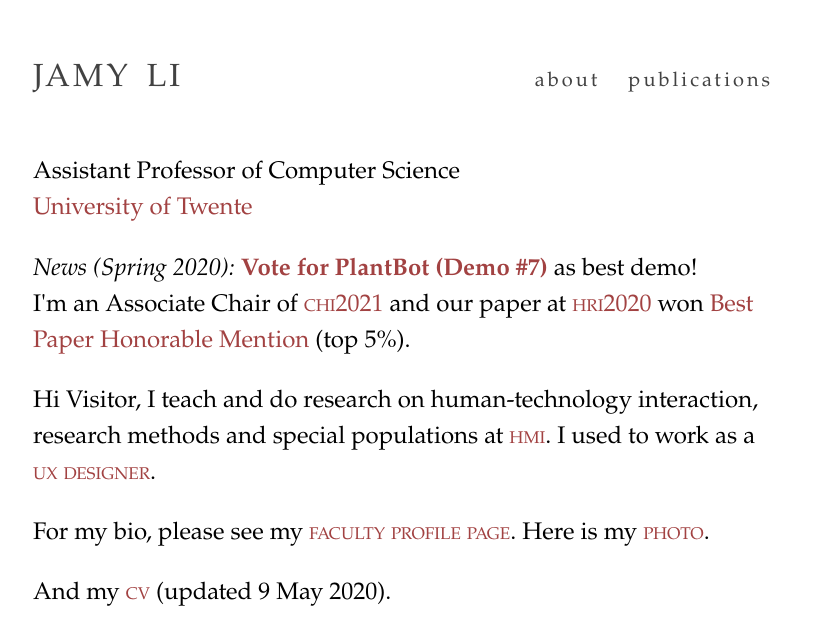
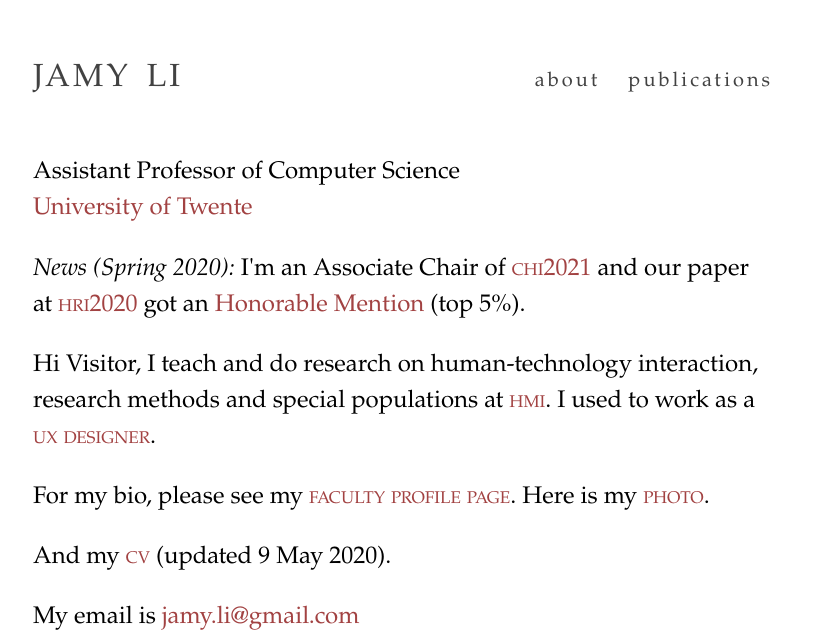
Before and after one commit to jcrewman/jcrewman.github.io, a plain HTML site: page index.html in a window 1280 px wide. Shown: the top 639 px of the page, without its empty margins (237-1073 px from the left). Drawn offline with Linux system fonts and the light colour scheme; a web font is replaced by a local one.

Commit message:
remove news

```diff
--- a/index.html
+++ b/index.html
@@ -59,7 +59,7 @@
 <p> Assistant Professor of Computer Science<br>
      <a href="https://utwente.nl">University of Twente </a></p>
 
-<p> <span style="font-style: italic;"> News (Spring 2020):</span> <a href="https://robohub.org/audience-choice-hri-2020-demo/"><b>Vote for PlantBot (Demo #7)</b></a> as best demo!<br>I'm an Associate Chair of <a class="smallcaps" href="http://chi2021.acm.org/">chi2021</a> and our paper at <a class="smallcaps" href="http://humanrobotinteraction.org/2020/">hri2020</a> won <a href="https://dl.acm.org/doi/abs/10.1145/3319502.3374790">Best Paper Honorable Mention</a> (top 5%).
+<p> <span style="font-style: italic;"> News (Spring 2020): </span>I'm an Associate Chair of <a class="smallcaps" href="http://chi2021.acm.org/">chi2021</a> and our paper at <a class="smallcaps" href="http://humanrobotinteraction.org/2020/">hri2020</a> got an <a href="https://dl.acm.org/doi/abs/10.1145/3319502.3374790">Honorable Mention</a> (top 5%).
 
 <p>Hi Visitor, I teach and do research on human-technology interaction, research methods and special populations at <a class="smallcaps" href="http://hmi.ewi.utwente.nl">hmi</a>. I used to work as a <a class="smallcaps" href="https://jamy.carbonmade.com">ux designer</a>.</p>
 
```
